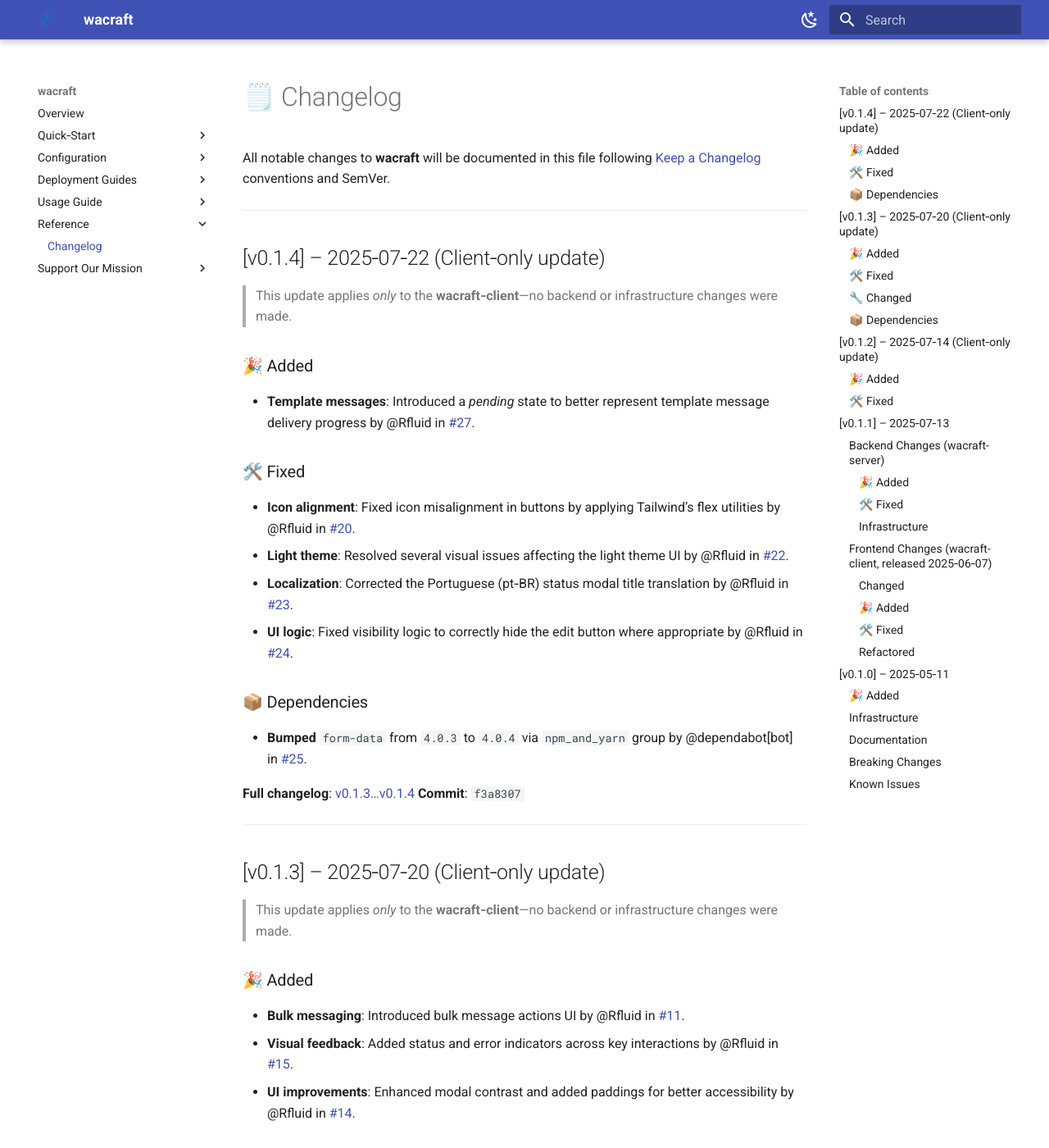
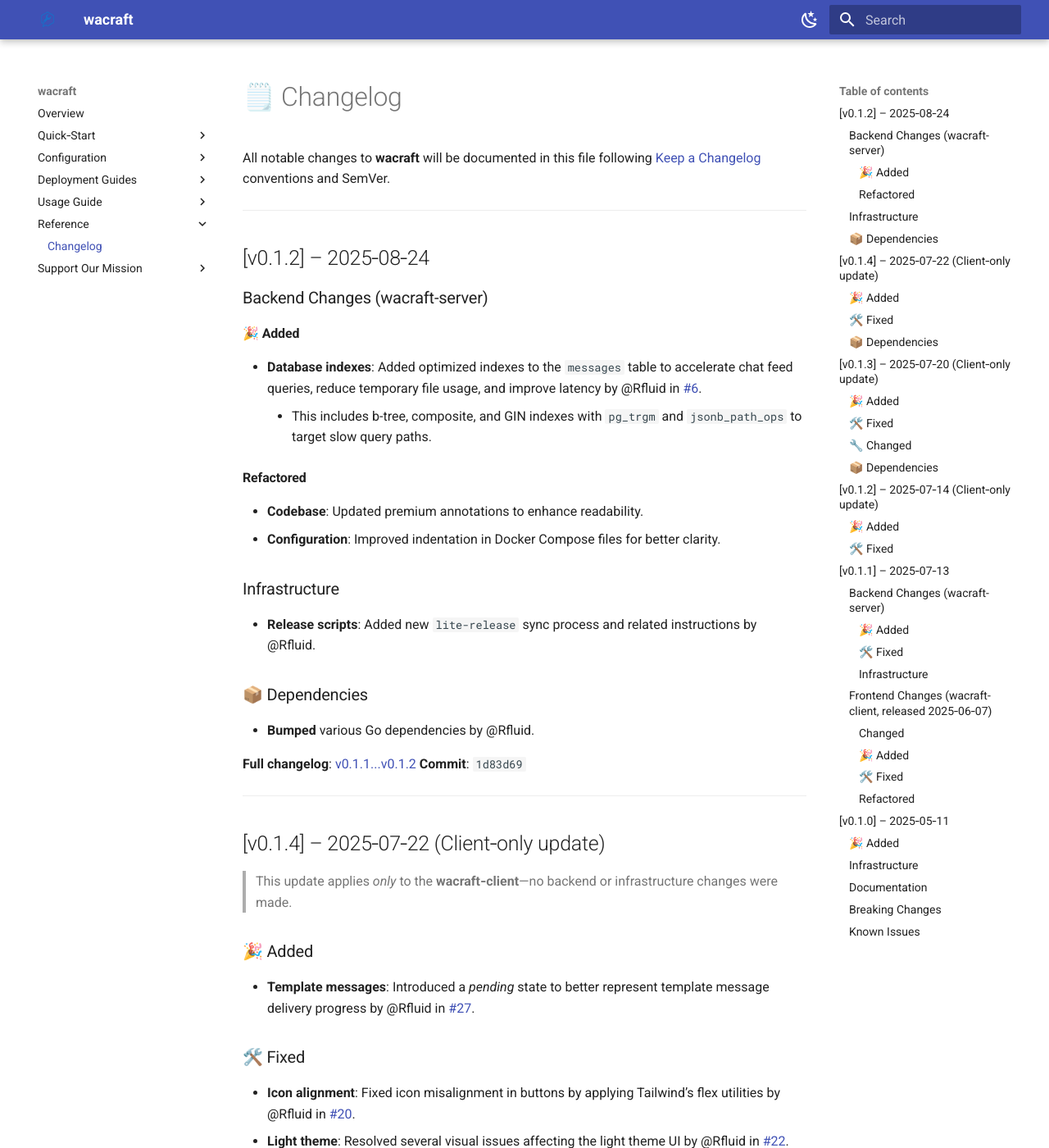
Before and after one commit to Astervia/wacraft, an MkDocs documentation site: the page built from docs/reference/changelog.md, in a window 1280 px wide and 1400 px high. Shown: the whole window at 82% size. Built offline with MkDocs 1.6.1 and Material for MkDocs 9.7.7, drawn with Linux system fonts in a browser that asks for light colours.

Commit message:
chore(release): feed changelog for server

```diff
--- a/docs/reference/changelog.md
+++ b/docs/reference/changelog.md
@@ -2,6 +2,33 @@
 
 All notable changes to **wacraft** will be documented in this file following
 [Keep a Changelog](https://keepachangelog.com/) conventions and SemVer.
+
+---
+
+## \[v0.1.2] – 2025‑08‑24
+
+### Backend Changes (wacraft-server)
+
+#### 🎉 Added
+
+- **Database indexes**: Added optimized indexes to the `messages` table to accelerate chat feed queries, reduce temporary file usage, and improve latency by @Rfluid in [#6](https://github.com/Astervia/wacraft-server/pull/6).
+    - This includes b-tree, composite, and GIN indexes with `pg_trgm` and `jsonb_path_ops` to target slow query paths.
+
+#### Refactored
+
+- **Codebase**: Updated premium annotations to enhance readability.
+- **Configuration**: Improved indentation in Docker Compose files for better clarity.
+
+### Infrastructure
+
+- **Release scripts**: Added new `lite-release` sync process and related instructions by @Rfluid.
+
+### 📦 Dependencies
+
+- **Bumped** various Go dependencies by @Rfluid.
+
+**Full changelog**: [v0.1.1...v0.1.2](https://github.com/Astervia/wacraft-server/compare/v0.1.1...v0.1.2)
+**Commit**: `1d83d69`
 
 ---
 
```
